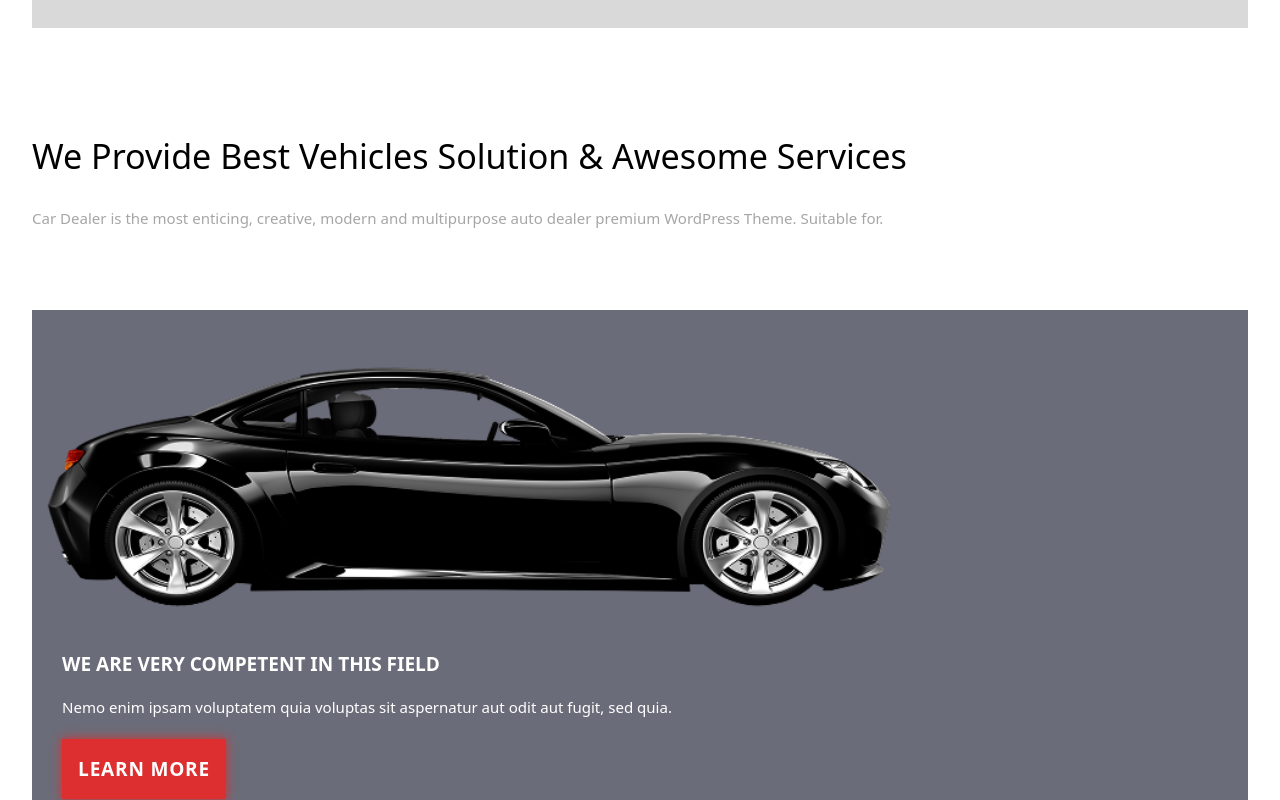
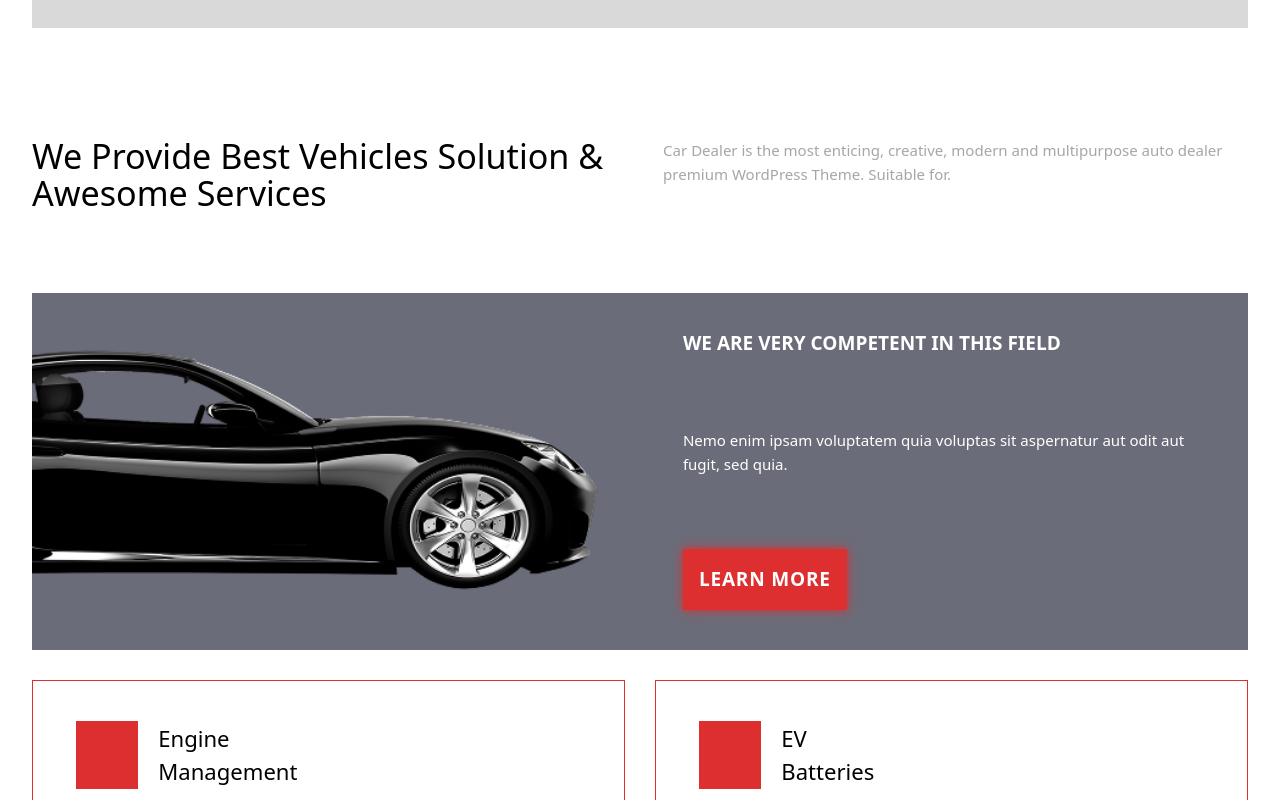
Before and after one commit to jdy8739/markup-2, a React (Vite) app: page / in a window 1280 px wide. Shown: the part 2000-2800 px from the top of the page. Built offline with nearby package versions, Linux system fonts and the light colour scheme.

Commit message:
ServiceList tablet markup

```diff
--- a/src/components/blocks/ServiceList.tsx
+++ b/src/components/blocks/ServiceList.tsx
@@ -11,7 +11,7 @@ const ServiceList = () => {
         gap-[1.88rem]"
     >
       <div className="flex flex-col gap-[5rem]">
-        <div className="flex flex-col gap-[1.88rem]">
+        <div className="flex flex-col gap-[1.88rem] md:flex-row md:justify-between">
           <h2 className="text-[2.13rem] font-medium leading-[1.1]">
             We Provide Best Vehicles Solution & Awesome Services
           </h2>
@@ -20,11 +20,20 @@ const ServiceList = () => {
             Suitable for.
           </p>
         </div>
-        <div className="bg-[#6B6C79] py-[2.50rem] flex flex-col gap-[1.69rem]">
+        <div
+          className="
+          bg-[#6B6C79]
+          py-[2.50rem]
+          flex flex-col
+          gap-[1.69rem]
+          md:flex-row
+          md:[&>div]:w-1/2
+          "
+        >
           <div className="h-[17.31rem] relative">
             <img src={BlackCar} alt="Black Car" className="absolute h-full object-right-top object-cover" />
           </div>
-          <div className="text-white flex flex-col gap-[1.25rem] px-[1.88rem]">
+          <div className="text-white flex flex-col gap-[1.25rem] px-[1.88rem] md:justify-between">
             <h3 className="font-bold text-[1.19rem] leading-[1.1]">WE ARE VERY COMPETENT IN THIS FIELD</h3>
             <p className="font-light text-[0.94rem] leading-[1.6]">
               Nemo enim ipsam voluptatem quia voluptas sit aspernatur aut odit aut fugit, sed quia.
@@ -33,7 +42,7 @@ const ServiceList = () => {
           </div>
         </div>
       </div>
-      <div className="flex flex-col gap-[1.88rem]">
+      <div className="flex flex-col gap-[1.88rem] md:grid md:grid-cols-2 md:grid-rows-2">
         <div className="py-[2.50rem] px-[2.70rem] border-1 border-[#DD2F30] flex flex-col gap-2">
           <div className="flex gap-[1.25rem]">
             <div className="bg-[#DD2F30] w-[3.88rem] h-[4.25rem]" />
```
